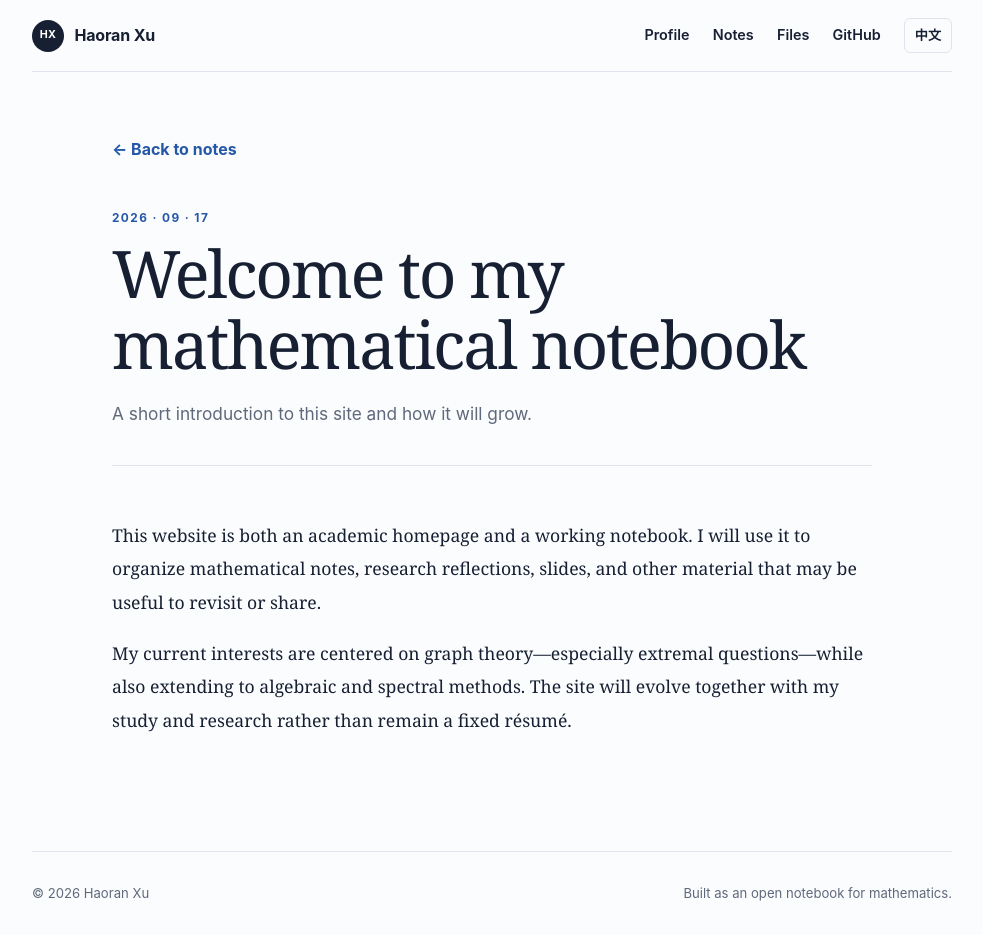
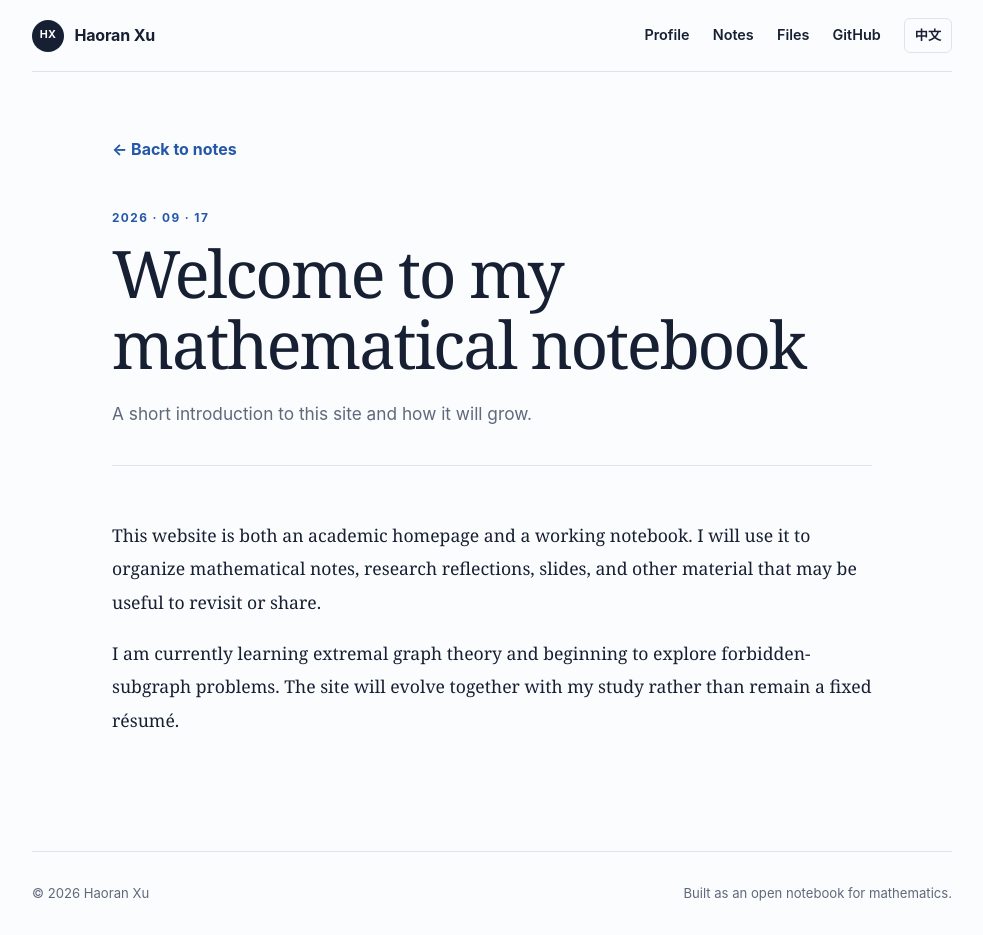
Before and after one commit to Xuhr-42/xuhr-42.github.io, a Jekyll site: the page built from _posts/2026-09-17-welcome.md, in a window 1280 px wide. Shown: the whole page, without its empty margins (148-1131 px from the left). Built offline with Jekyll 4.4.1, drawn with Linux system fonts in a browser that asks for light colours.

Commit message:
Refine research description

```diff
--- a/_posts/2026-09-17-welcome.md
+++ b/_posts/2026-09-17-welcome.md
@@ -12,7 +12,7 @@ tags: [site, notes]
 
 This website is both an academic homepage and a working notebook. I will use it to organize mathematical notes, research reflections, slides, and other material that may be useful to revisit or share.
 
-My current interests are centered on graph theory—especially extremal questions—while also extending to algebraic and spectral methods. The site will evolve together with my study and research rather than remain a fixed résumé.
+I am currently learning extremal graph theory and beginning to explore forbidden-subgraph problems. The site will evolve together with my study rather than remain a fixed résumé.
 
 </div>
 
```
Also changed, not shown: other parts of _posts/2026-09-17-welcome.md (+1 -1 lines).
